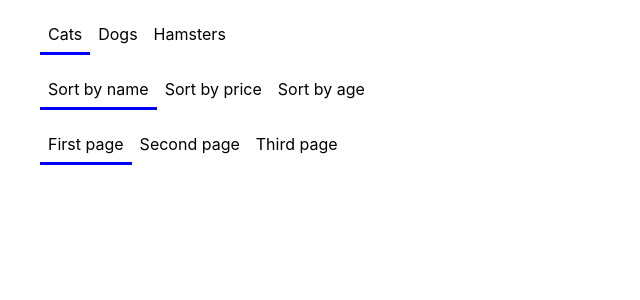
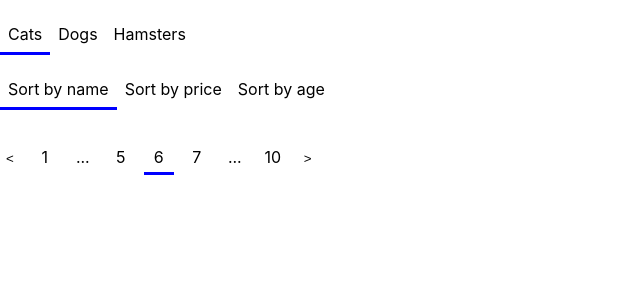
Before and after one commit to DenysP0litov/toolkit, a React (Create React App) app: page / in a window 1280 px wide. Shown: the top 300 px of the page, without its empty margins (0-640 px from the left). Built offline with nearby package versions, Linux system fonts and the light colour scheme.

Commit message:
Added pagination component

```diff
--- /dev/null
+++ b/src/components/pagination/Pagination.scss
@@ -0,0 +1,37 @@
+.pagination {
+    display: flex;
+    gap: 10px;
+
+    &__btn {
+        border: none;
+        background-color: white;
+
+        &:hover {
+            cursor: pointer;
+        }
+    }
+
+    &__btns-nums {
+        list-style: none;
+        display: flex;
+        gap: 8px;
+
+        padding: 0;
+    }
+
+    &__btn-num {
+        height: 30px;
+        width: 30px;
+
+        text-align: center;
+        line-height: 30px;
+
+        &:hover {
+            cursor: pointer;
+        }
+
+        &--active {
+            border-bottom: 3px solid blue;
+        }
+    }
+}
--- /dev/null
+++ b/src/components/pagination/Pagination.tsx
@@ -0,0 +1,108 @@
+import classNames from 'classnames'
+
+type Props = {
+  currentPage: number
+  pagesCount: number
+  siblingsCount?: number
+  borderCount?: number
+  onChange: (value: number) => void
+}
+
+export const Pagination: React.FC<Props> = ({
+  currentPage,
+  pagesCount,
+  siblingsCount = 1,
+  borderCount = 1,
+  onChange,
+}) => {
+  let pagesArr: (number | '...')[] = []
+
+  switch (true) {
+    case currentPage > borderCount + siblingsCount + 2 &&
+      currentPage <= pagesCount - borderCount - siblingsCount - 2:
+      for (let i = 1; i <= borderCount; i++) {
+        pagesArr.push(i)
+      }
+
+      pagesArr.push('...')
+
+      for (let i = -siblingsCount; i <= siblingsCount; i++) {
+        pagesArr.push(currentPage + i)
+      }
+
+      pagesArr.push('...')
+
+      for (let i = pagesCount - borderCount + 1; i <= pagesCount; i++) {
+        pagesArr.push(i)
+      }
+      break
+    case currentPage > borderCount + siblingsCount + 2:
+      for (let i = 1; i <= borderCount; i++) {
+        pagesArr.push(i)
+      }
+
+      pagesArr.push('...')
+
+      for (
+        let i = pagesCount - borderCount - siblingsCount * 2 - 1;
+        i <= pagesCount;
+        i++
+      ) {
+        pagesArr.push(i)
+      }
+      break
+    case currentPage <= pagesCount - borderCount - siblingsCount - 2:
+      for (let i = 1; i <= borderCount + siblingsCount * 2 + 2; i++) {
+        pagesArr.push(i)
+      }
+
+      pagesArr.push('...')
+
+      for (let i = pagesCount - borderCount + 1; i <= pagesCount; i++) {
+        pagesArr.push(i)
+      }
+      break
+  }
+
+  const nextPage = () => {
+    if (currentPage !== pagesCount) {
+      onChange(currentPage + 1)
+    }
+  }
+
+  const prevPage = () => {
+    if (currentPage !== 1) {
+      onChange(currentPage - 1)
+    }
+  }
+
+  return (
+    <div className="pagination">
+      <button className="pagination__btn" onClick={prevPage}>
+        {currentPage === 1 ? '|' : '<'}
+      </button>
+
+      <ul className="pagination__btns-nums">
+        {pagesArr.map((page) =>
+          page === '...' ? (
+            <li className="pagination__btn-num">...</li>
+          ) : (
+            <li
+              className={classNames('pagination__btn-num', {
+                'pagination__btn-num--active': currentPage === page,
+              })}
+              key={page}
+              onClick={() => onChange(page)}
+            >
+              {page}
+            </li>
+          )
+        )}
+      </ul>
+
+      <button className="pagination__btn" onClick={nextPage}>
+        {currentPage === pagesCount ? '|' : '>'}
+      </button>
+    </div>
+  )
+}
--- /dev/null
+++ b/src/components/pagination/index.ts
@@ -0,0 +1,2 @@
+import './Pagination.scss'
+export * from './Pagination'
--- a/src/components/tabs/Tabs.scss
+++ b/src/components/tabs/Tabs.scss
@@ -1,5 +1,6 @@
 .tabs {
   list-style: none;
+  padding: 0;
 
   &__tab {
     display: inline-block;
--- a/src/components/tabs/Tabs.tsx
+++ b/src/components/tabs/Tabs.tsx
@@ -1,7 +1,7 @@
 import classNames from 'classnames'
 import React from 'react'
 
-type Props<T> = {
+type Props<T = string> = {
   currentTab: T
   tabs: { label: string; value: T }[]
   onChange: (value: T) => void
--- a/src/pages/pets-catalog/pets-catalog.tsx
+++ b/src/pages/pets-catalog/pets-catalog.tsx
@@ -1,3 +1,4 @@
+import { Pagination } from "components/pagination"
 import { Tabs } from "components/tabs"
 import { useState } from "react"
 
@@ -14,21 +15,16 @@ export const PetsCatalog = () => {
         { label: 'Sort by age', value: 'age' },
     ]
 
-    const pages = [
-        { label: 'First page', value: 1 },
-        { label: 'Second page', value: 2 },
-        { label: 'Third page', value: 3 },
-    ]
-
     const [ petKind, setPetKind ] = useState(petKinds[0].value);
     const [ sortType, setSortType ] = useState(sortTypes[0].value);
-    const [ page, setPage ] = useState(pages[0].value);
+    const [ page, setPage ] = useState(6);
+    const pagesCount = 10;
 
     return (
         <>
             <Tabs currentTab={petKind} tabs={petKinds} onChange={setPetKind}/>
             <Tabs currentTab={sortType} tabs={sortTypes} onChange={setSortType}/>
-            <Tabs currentTab={page} tabs={pages} onChange={setPage}/>
+            <Pagination currentPage={page} pagesCount={pagesCount} onChange={setPage}/>
         </>
     )
 }
```
